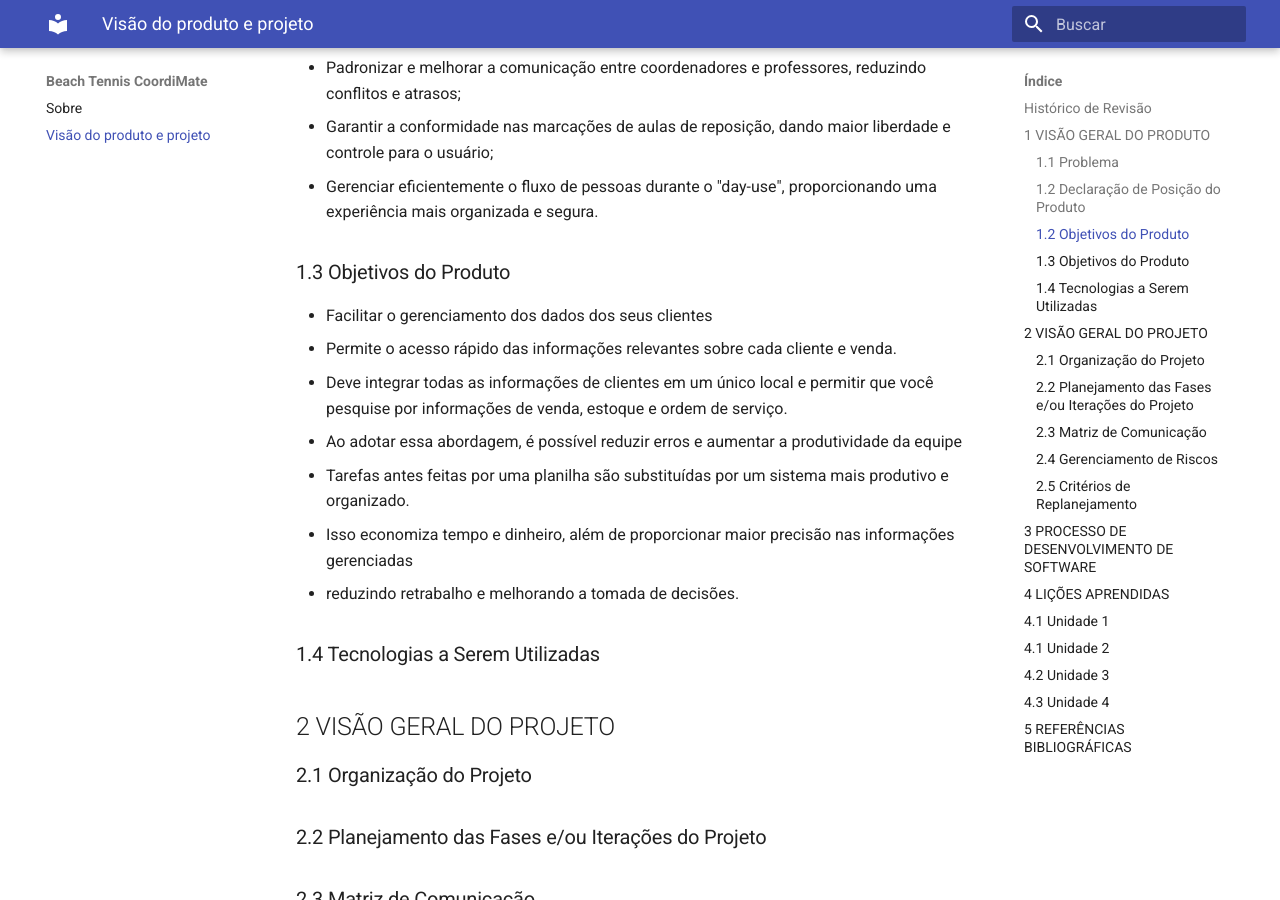
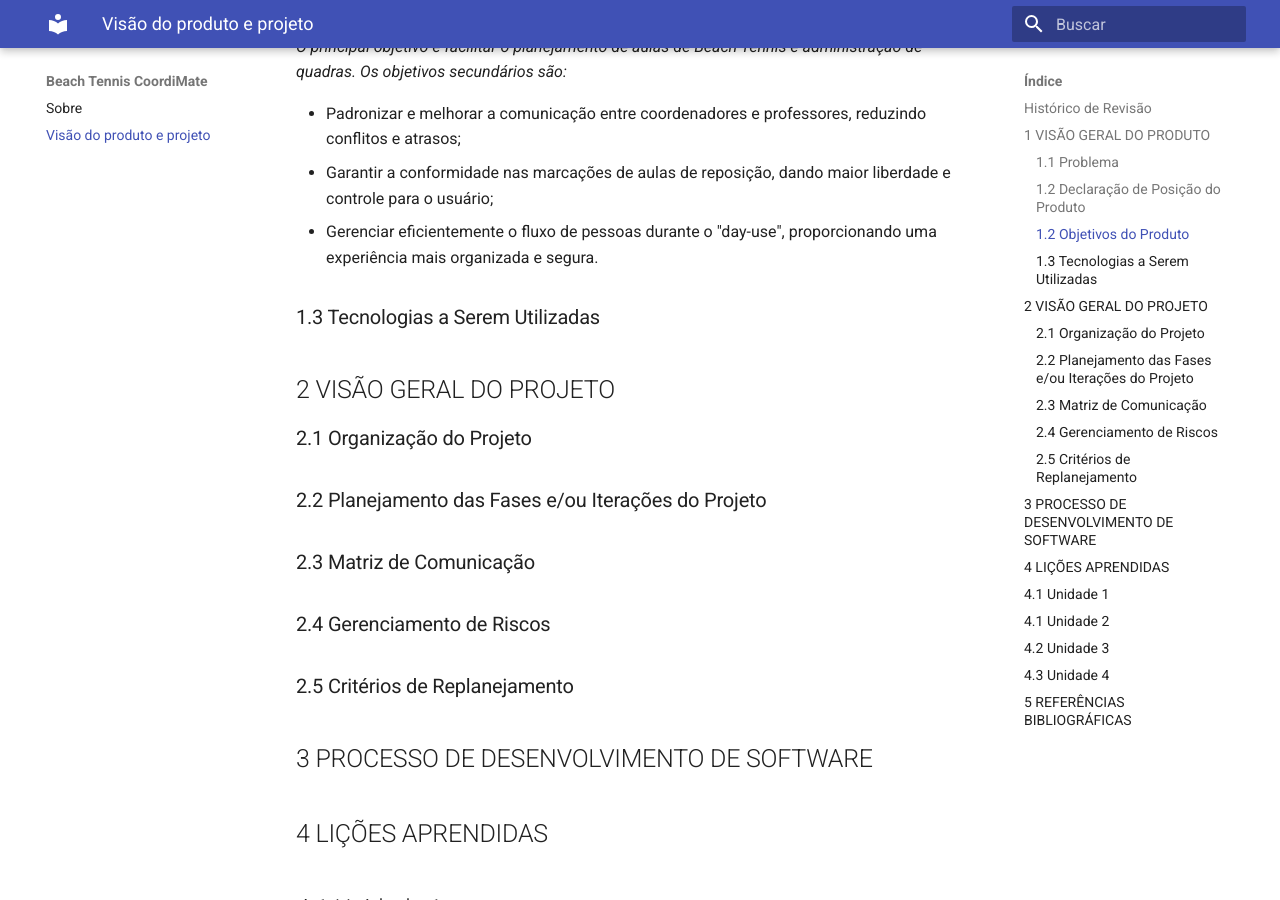
Before and after one commit to mdsreq-fga-unb/2023-2-BeachTennisCoordiMate, an MkDocs documentation site: the page built from docs/visao.md, in a window 1280 px wide and 900 px high, scrolled down 2040 px. Built offline with MkDocs 1.6.1 and Material for MkDocs 9.7.7, drawn with Linux system fonts in a browser that asks for light colours; nearby versions of some CDN libraries; some of the changed text lies outside the part shown.

Commit message:
Corrigindo duplicidade no item 1.3

```diff
--- a/docs/visao.md
+++ b/docs/visao.md
@@ -39,19 +40,7 @@
 - Garantir a conformidade nas marcações de aulas de reposição, dando maior liberdade e controle para o usuário;
 - Gerenciar eficientemente o fluxo de pessoas durante o "day-use", proporcionando uma experiência mais organizada e segura.
 
-
-
-### 1.3 Objetivos do Produto
-
-- Facilitar o gerenciamento dos dados dos seus clientes
-- Permite o acesso rápido das informações relevantes sobre cada cliente e venda.
-- Deve integrar todas as informações de clientes em um único local e permitir que você pesquise por informações de venda, estoque e ordem de serviço.
-- Ao adotar essa abordagem, é possível reduzir erros e aumentar a produtividade da equipe
-- Tarefas antes feitas por uma planilha são substituídas por um sistema mais produtivo e organizado.
-- Isso economiza tempo e dinheiro, além de proporcionar maior precisão nas informações gerenciadas
-- reduzindo retrabalho e melhorando a tomada de decisões.
-
-### 1.4 Tecnologias a Serem Utilizadas
+### 1.3 Tecnologias a Serem Utilizadas
 
 ## 2 VISÃO GERAL DO PROJETO
 
```
Also changed, not shown: other parts of docs/visao.md (+1 -0 lines).
